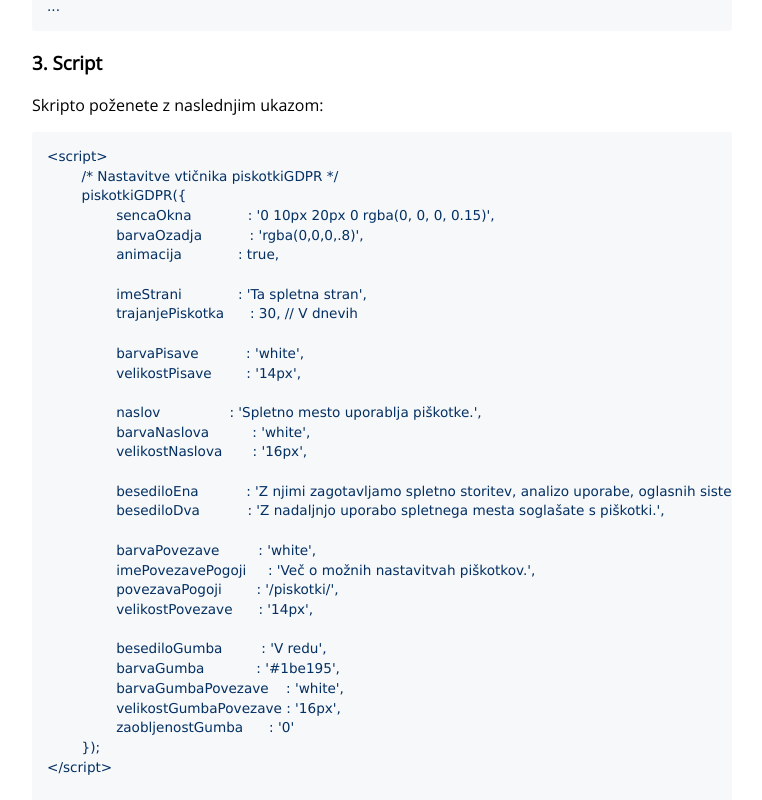
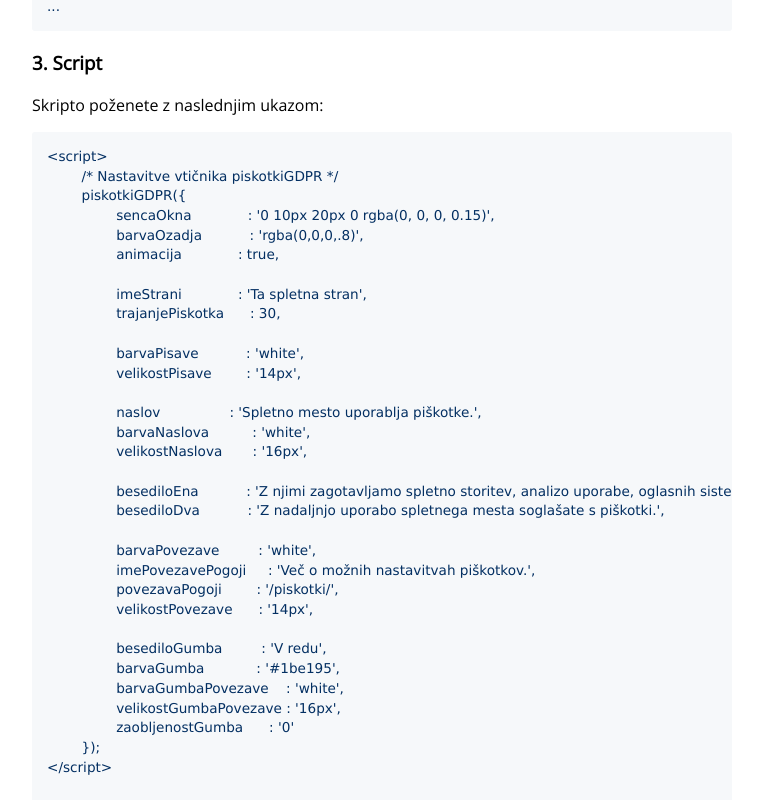
Before and after one commit to agencija-pakt/piskotki-gdpr, a plain HTML site: page index.html in a window 1280 px wide. Shown: the part 2900-3700 px from the top of the page, without its empty margins (258-1020 px from the left). Drawn offline with nearby package versions, Linux system fonts and the light colour scheme.

Commit message:
Update index.html

```diff
--- a/index.html
+++ b/index.html
@@ -228,7 +228,7 @@
 		animacija             : true,
 
 		imeStrani             : 'Ta spletna stran',
-		trajanjePiskotka      : 30, // V dnevih
+		trajanjePiskotka      : 30,
 
 		barvaPisave           : 'white',
 		velikostPisave        : '14px',
```
